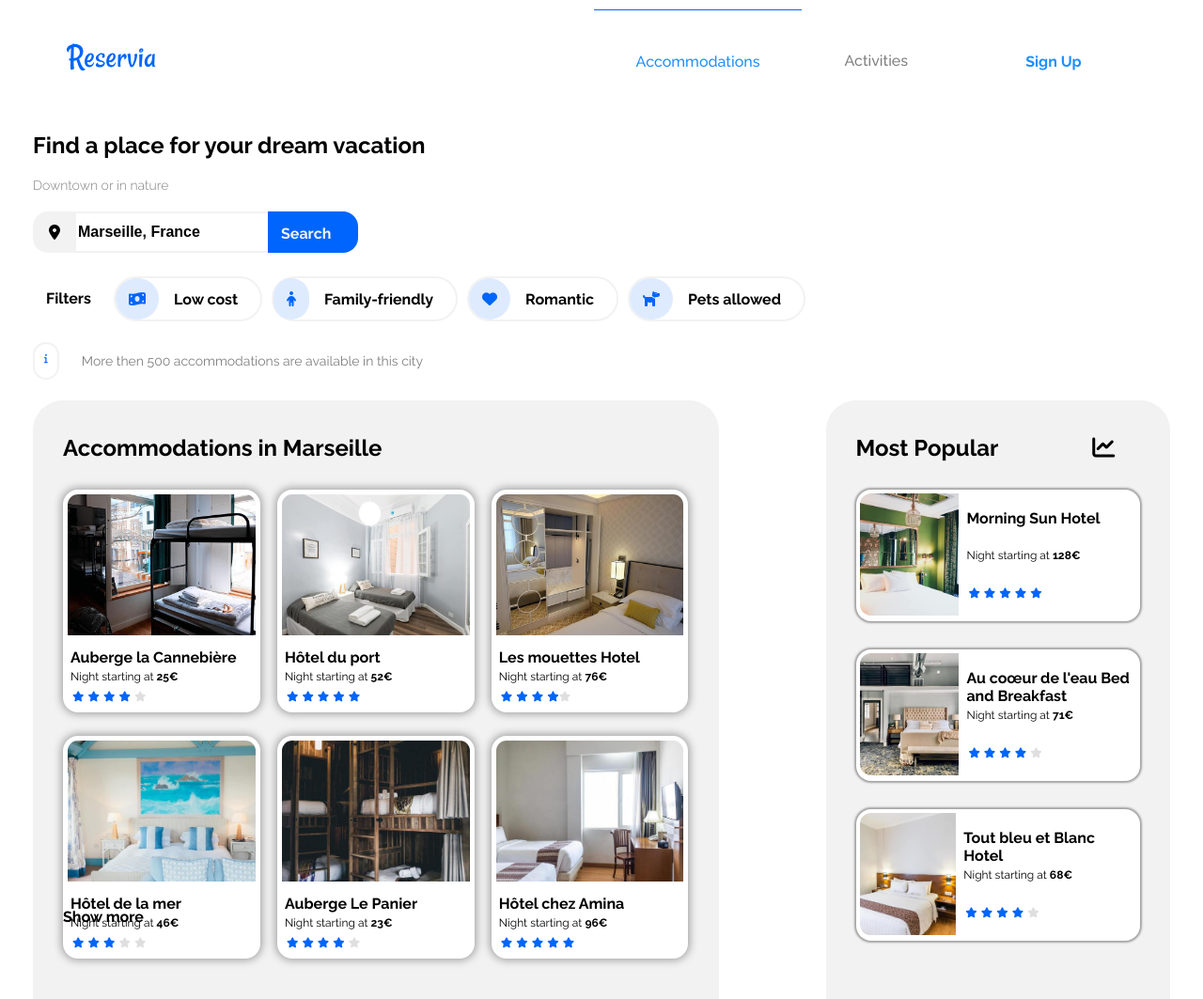
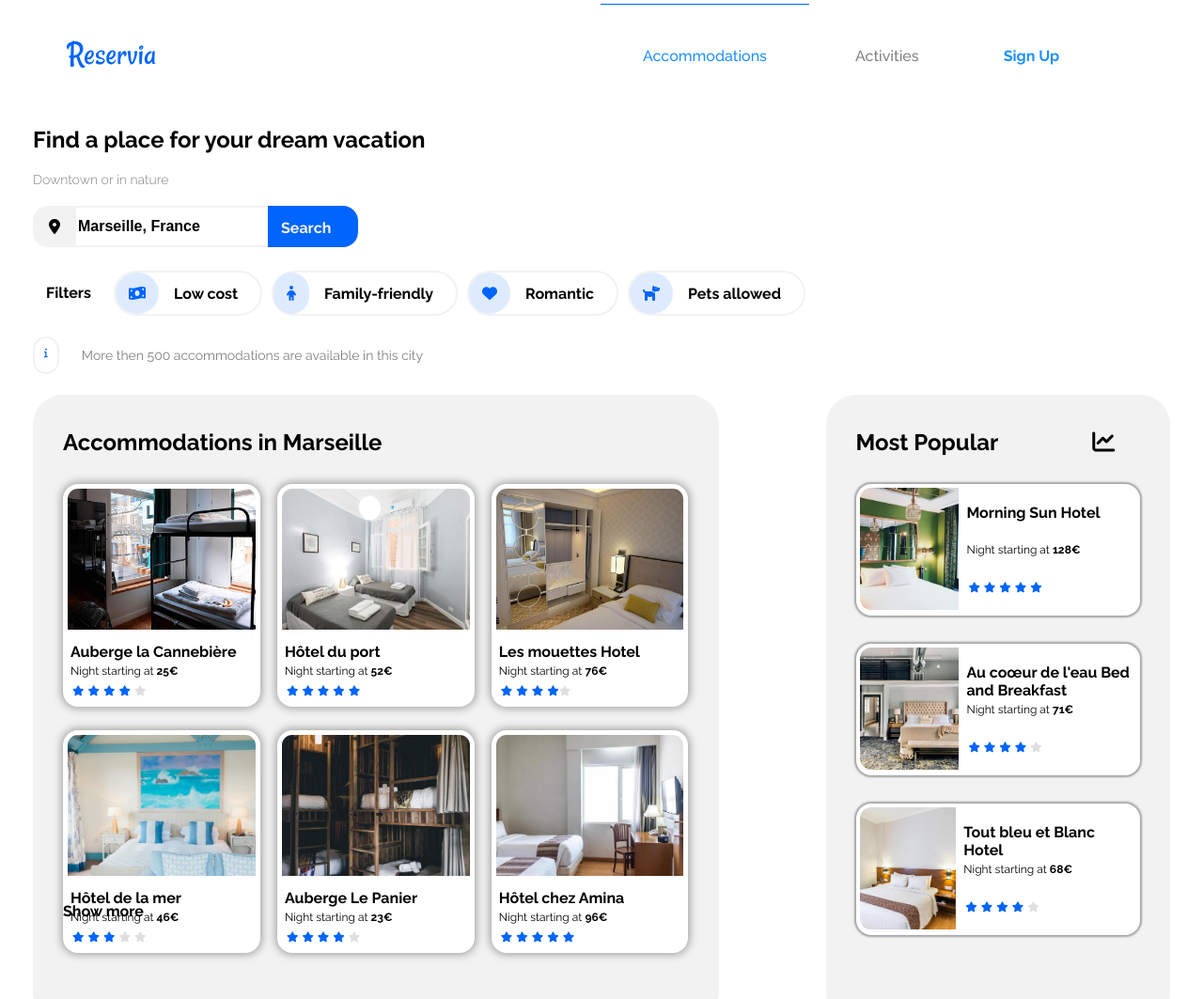
Before and after one commit to SeanEdwards2021/P2-Reservia, a plain HTML site: page index.html in a window 1280 px wide. Shown: the top 1063 px of the page at 94% size. Drawn offline with Linux system fonts and the light colour scheme.

Commit message:
Changed duplicate Nav

```diff
--- a/index.html
+++ b/index.html
@@ -30,11 +30,11 @@
       <header>
         <div class="logo"><a href="#"><img src="assets/images/Logo/Reservia.svg" alt="Reservia Logo"></a></div>
       </header>
-      <nav>
-        <a id="accommodations-nav" href="#Accommodations-anchor">Accommodations</a>
+      <div>
+        <a class="nav-link" id="accommodations-nav" href="#Accommodations-anchor">Accommodations</a>
         <a class="nav-link" id="activities-nav" href="#Activities-anchor">Activities</a>
-      </nav>
-      <a id="sign-up" href="#">Sign Up</a>
+      </div>
+      <a class="nav-link" id="sign-up" href="#">Sign Up</a>
     </nav>
     <!-- ========================== END OF NAVBAR SECTION ========================== -->
 
```
